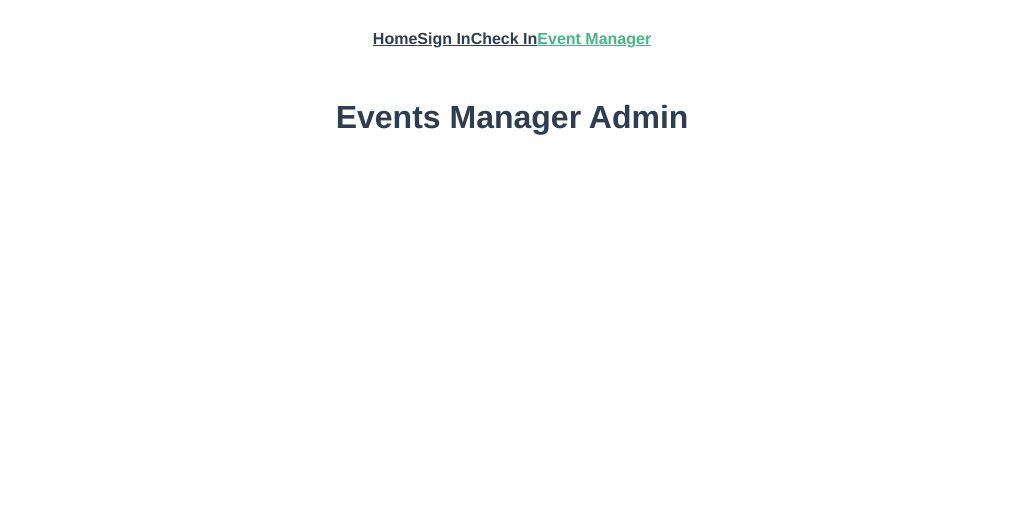
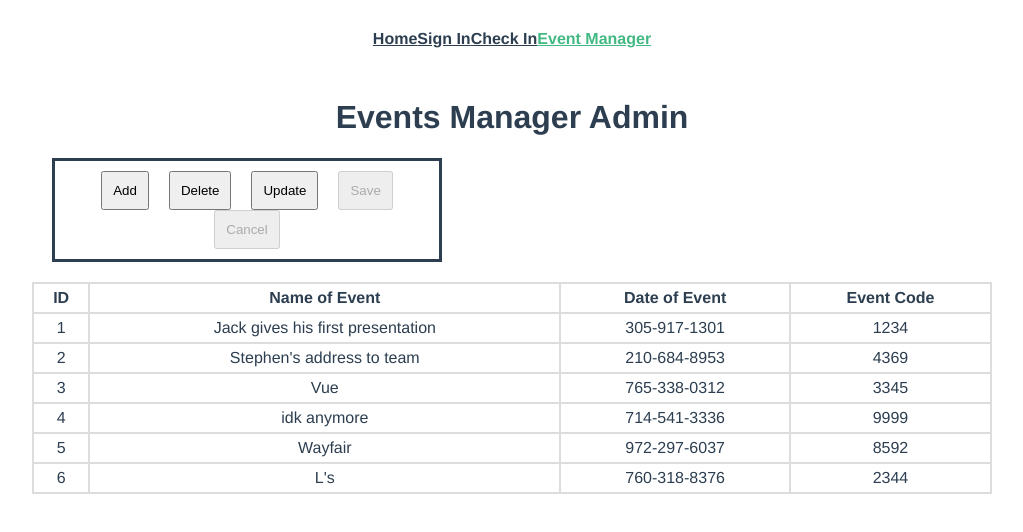
Before and after one commit to Code-4-Community/c4cneu-frontend, a Vue app: page /events in a window 1280 px wide. Shown: the top 532 px of the page, without its empty margins (128-1151 px from the left). Built offline with nearby package versions, Linux system fonts and the light colour scheme.

Commit message:
set up done

```diff
--- a/package.json
+++ b/package.json
@@ -10,6 +10,9 @@
     "test:unit": "vue-cli-service test:unit"
   },
   "dependencies": {
+    "@fortawesome/fontawesome-svg-core": "^1.2.25",
+    "@fortawesome/free-solid-svg-icons": "^5.11.2",
+    "@fortawesome/vue-fontawesome": "^0.1.8",
     "axios": "^0.19.0",
     "core-js": "^3.3.2",
     "vue": "^2.6.10",
--- a/src/main.js
+++ b/src/main.js
@@ -2,6 +2,15 @@ import Vue from "vue";
 import App from "./App.vue";
 import router from "./router";
 import store from "./store";
+import { library } from "@fortawesome/fontawesome-svg-core";
+import { faUserSecret } from "@fortawesome/free-solid-svg-icons";
+import { faTrashAlt } from "@fortawesome/free-solid-svg-icons";
+import { faPencilAlt } from "@fortawesome/free-solid-svg-icons";
+import { FontAwesomeIcon } from "@fortawesome/vue-fontawesome";
+
+library.add(faUserSecret, faTrashAlt, faPencilAlt);
+
+Vue.component("font-awesome-icon", FontAwesomeIcon);
 
 Vue.config.productionTip = false;
 
--- a/src/views/Events.vue
+++ b/src/views/Events.vue
@@ -1,11 +1,187 @@
 <template>
   <div>
     <h1>Events Manager Admin</h1>
+    <div class="actionBar">
+      <button
+        class="actionButton"
+        v-bind:disabled="isDelete === true || isUpdate === true"
+      >
+        Add
+      </button>
+      <button
+        class="actionButton"
+        @click="deleteActive()"
+        v-if="isDelete === false"
+        v-bind:disabled="isUpdate === true"
+      >
+        Delete
+      </button>
+      <button
+        class="actionButton"
+        @click="deleteActive()"
+        v-if="isDelete === true"
+      >
+        Done
+      </button>
+      <button
+        class="actionButton"
+        v-bind:disabled="isDelete === true || isUpdate === true"
+        @click="updateActive()"
+      >
+        Update
+      </button>
+      <button
+        class="actionButton"
+        v-bind:disabled="isDelete === true || isUpdate === false"
+        @click="saveActive()"
+      >
+        Save
+      </button>
+      <button
+        class="actionButton"
+        v-bind:disabled="isDelete === true || isUpdate === false"
+        @click="saveActive()"
+      >
+        Cancel
+      </button>
+    </div>
+    <table class="center">
+      <tbody>
+        <tr>
+          <th>ID</th>
+          <th>Name of Event</th>
+          <th>Date of Event</th>
+          <th>Event Code</th>
+          <th v-show="isDelete === true">Actions</th>
+        </tr>
+        <tr v-for="event in events" v-bind:key="event">
+          <td>{{ event.id }}</td>
+          <td>{{ event.name }}</td>
+          <td>{{ event.date }}</td>
+          <td>{{ event.code }}</td>
+          <td v-show="isDelete === true">
+            <a @click="deleteEvent()"
+              ><font-awesome-icon class="faForTable" icon="trash-alt" />
+            </a>
+          </td>
+        </tr>
+      </tbody>
+    </table>
   </div>
 </template>
 
 <script>
-export default {};
+export default {
+  data() {
+    return {
+      isDelete: false,
+      isSave: false,
+      isCancel: false,
+      isUpdate: false,
+      isAdd: false,
+      test: "hey",
+
+      events: [
+        {
+          id: 1,
+          name: "Jack gives his first presentation",
+          date: "305-917-1301",
+          code: 1234
+        },
+        {
+          id: 2,
+          name: "Stephen's address to team",
+          date: "210-684-8953",
+          code: 4369
+        },
+        {
+          id: 3,
+          name: "Vue",
+          date: "765-338-0312",
+          code: 3345
+        },
+        {
+          id: 4,
+          name: "idk anymore",
+          date: "714-541-3336",
+          code: 9999
+        },
+        {
+          id: 5,
+          name: "Wayfair",
+          date: "972-297-6037",
+          code: 8592
+        },
+        {
+          id: 6,
+          name: "L's",
+          date: "760-318-8376",
+          code: 2344
+        }
+      ]
+    };
+  },
+
+  methods: {
+    addEvent: function() {},
+    deleteEvent: function() {
+      this.test = "now";
+    },
+    deleteActive: function() {
+      this.isDelete = !this.isDelete;
+    },
+    saveActive: function() {
+      this.isSave = !this.isSave;
+      this.isCancel = !this.isCancel;
+      this.isUpdate = !this.isUpdate;
+    },
+    cancelActive: function() {
+      this.isCancel = !this.isCancel;
+      this.isSave = !this.isSave;
+      this.isUpdate = !this.isUpdate;
+    },
+    updateActive: function() {
+      this.isUpdate = !this.isUpdate;
+    }
+  }
+};
 </script>
 
-<style scoped></style>
+<style scoped>
+table {
+  border-collapse: collapse;
+  width: 75%;
+}
+
+table.center {
+  margin-left: auto;
+  margin-right: auto;
+}
+
+.faForTable {
+  margin-left: 10px;
+  margin-right: 10px;
+}
+
+td,
+th {
+  border: 2px solid #dddddd;
+  padding: 5px;
+  text-align: center;
+}
+
+.actionBar {
+  padding-top: 10px;
+  padding-bottom: 10px;
+  border: solid;
+  width: 30%;
+  margin-left: 180px;
+  margin-bottom: 20px;
+}
+
+.actionButton {
+  padding: 10px;
+  margin-left: 10px;
+  margin-right: 10px;
+}
+</style>
```
Also changed, not shown: 1 other file (tests, documents, lock files or other folders).
